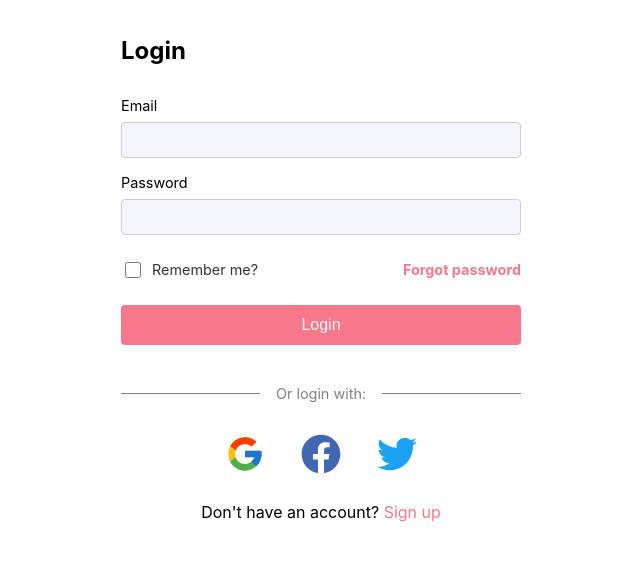
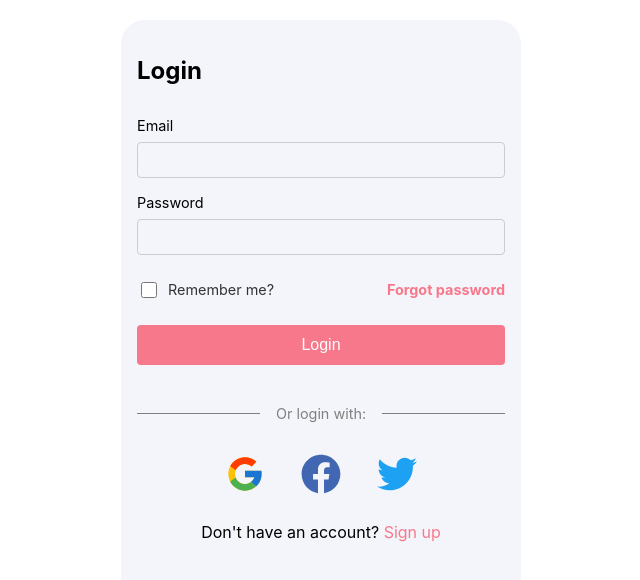
Before and after one commit to Sonickmumba/ShopNinja, a React (Create React App) app in the folder views/: page / in a window 1280 px wide. Shown: the top 580 px of the page, without its empty margins (319-959 px from the left). Built offline with nearby package versions, Linux system fonts and the light colour scheme.

Commit message:
Update LoginPage.css

```diff
--- a/views/src/features/login/LoginPage.css
+++ b/views/src/features/login/LoginPage.css
@@ -1,9 +1,13 @@
 /* General container styles */
 .container {
   padding: 1rem;
-  margin: 0 auto;
-  max-width: 100%;
+  margin: 20px auto;
+  max-width: 90%;
+  height: 95vh;
   text-align: center;
+  background-color: var(--white-color);
+  border-radius: 24px;
+  box-sizing: border-box;
 }
 
 .heading {
@@ -36,7 +40,7 @@
   border: 1px solid #ccc;
   border-radius: 4px;
   box-sizing: border-box;
-  background-color: var(--white-color);
+  background-color: var(--input-color);
 }
 
 /* Container for Remember Me and Forgot Password */
```
